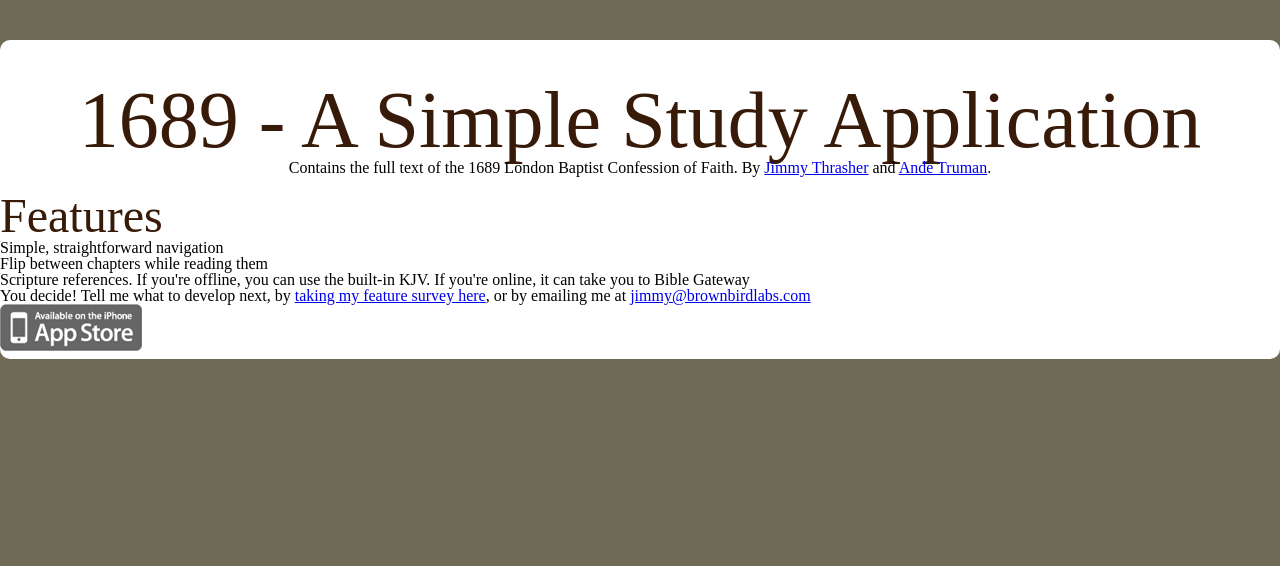
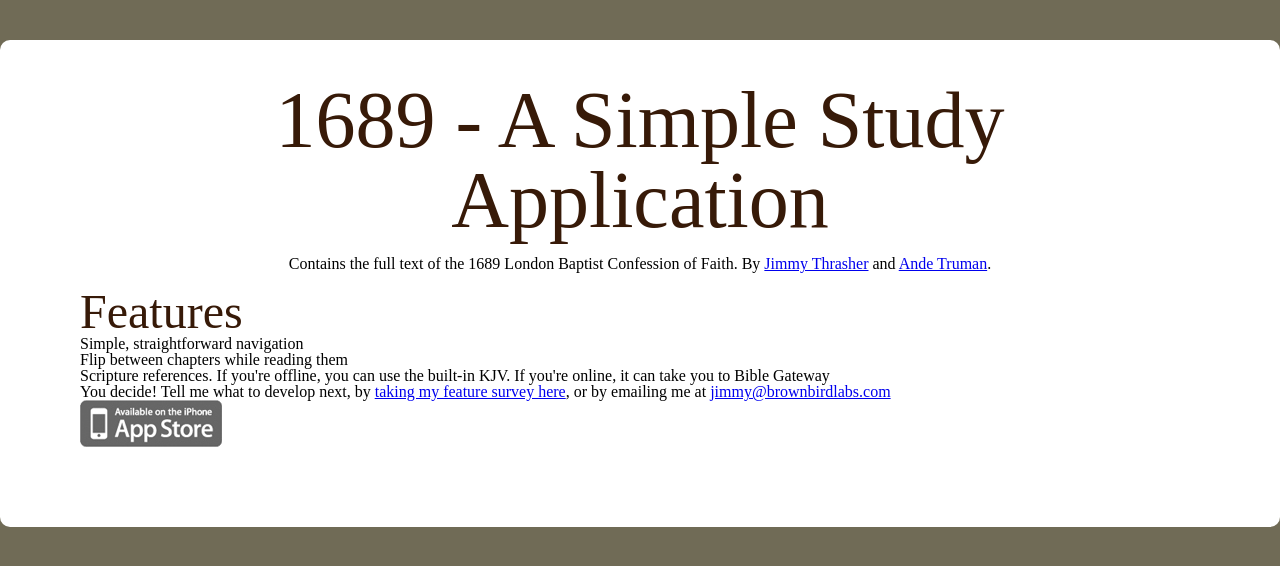
Before and after one commit to jjthrash/jjthrash.github.io, a plain HTML site: page 1689/index.html in a window 1280 px wide. Drawn offline with Linux system fonts and the light colour scheme; files whose address does not match are found by name.

Commit message:
Tweak some layout issues

```diff
--- a/1689/index.html
+++ b/1689/index.html
@@ -32,6 +32,7 @@ h1#title {
 #subtitle {
     text-align: center;
     margin-bottom: 1em;
+    margin-top: 1em;
 }
 
 body {
@@ -42,7 +43,9 @@ body {
     background-color: white;
     -moz-border-radius: 10px;
     -webkit-border-radius: 10px;
-    padding-bottom: 0.5em;
+    padding-bottom: 5em;
+    padding-left: 5em;
+    padding-right: 5em;
 }
 
 .loopedContainer { width:100%; height:385px; overflow:hidden; position:relative; cursor:pointer; }
```
